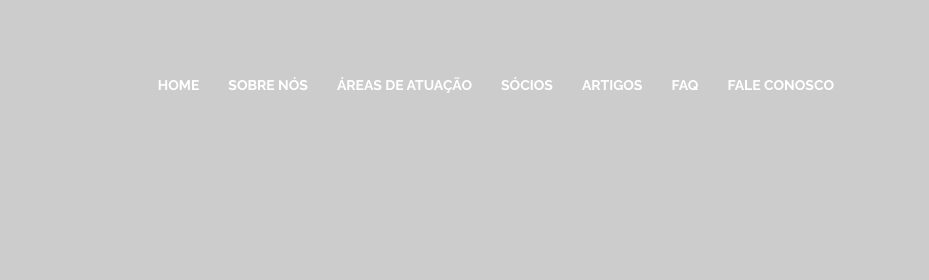
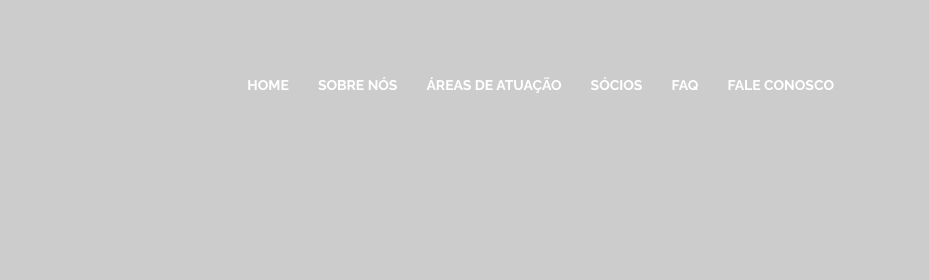
Before and after one commit to DekiWill/siteagm, a plain HTML site: page index.html in a window 1280 px wide. Shown: the top 280 px of the page, 351-1280 px from the left. Drawn offline with Linux system fonts and the light colour scheme; some packages are replaced by stand-ins of ours.

Commit message:
Ocultar Artigos
Ocultar Artigos

```diff
--- a/index.html
+++ b/index.html
@@ -113,7 +113,7 @@
 							<li><a href="blog-details.html" class="transition3s">Blog details</a></li>
 						</ul>
 			       </li>-->
-			       <li class="dropdown_menu"><a href="#" class="transition-ease">Artigos</a>
+			       <!--<li class="dropdown_menu"><a href="#" class="transition-ease">Artigos</a>-->
 			       		 <!--<ul class="sub_menu">
 							<li><a href="faq.html" class="transition3s">faq page</a></li>
 							<li><a href="404.html" class="transition3s">Error Page</a></li>
```
